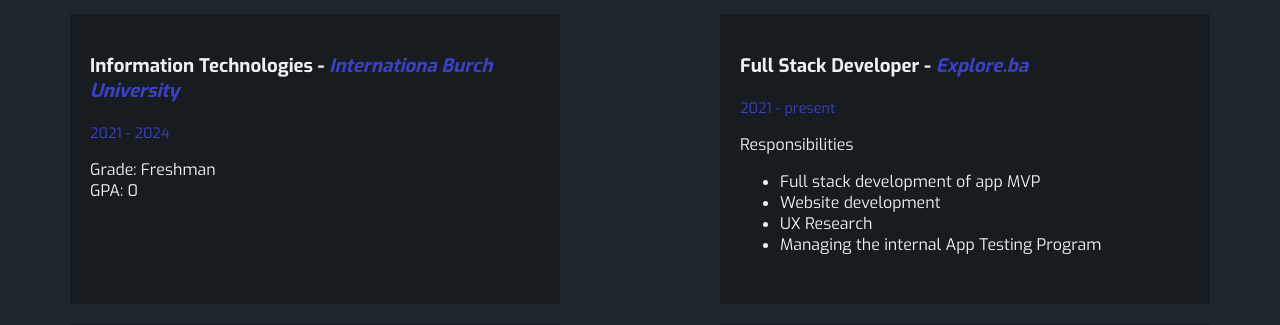
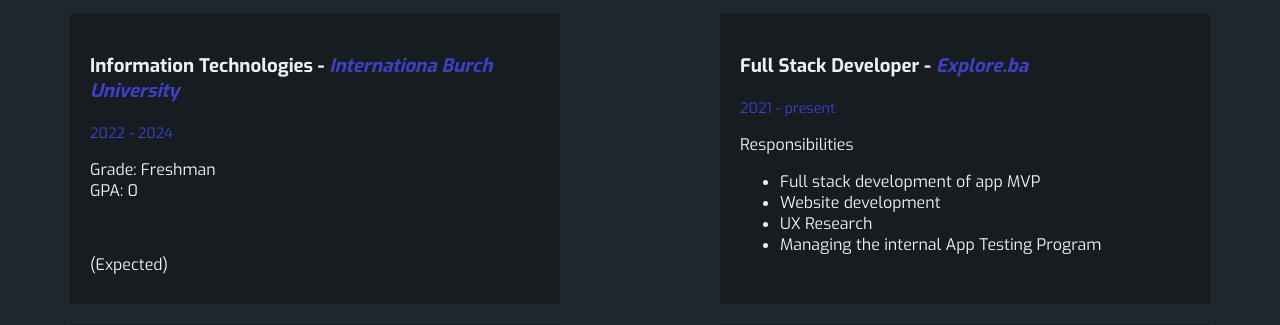
Before and after one commit to Nefiich/portfolio, a React (Create React App) app: page / in a window 1280 px wide. Shown: the part 1980-2305 px from the top of the page. Built offline with nearby package versions, Linux system fonts and the light colour scheme; no server answers.

Commit message:
Edited education

```diff
--- a/src/components/main.js
+++ b/src/components/main.js
@@ -96,7 +96,7 @@ useEffect(() => {
           <div className="education">
             <h1 className="">Education</h1>
             <div className="experience-cards">
-              <ExperienceCard title1="Information Technologies" title2="Internationa Burch University" year="2021 - 2024" desc={<p>Grade: Freshman <br/>GPA: 0</p>}/>
+              <ExperienceCard title1="Information Technologies" title2="Internationa Burch University" year="2022 - 2024" desc={<><p>Grade: Freshman <br/>GPA: 0</p><br/> <p>(Expected)</p></>}/>
               <ExperienceCard title1="High School" title2="Gimnazija 'Gmnazija Muhsin Rizvić'" year="2017 - 2021" desc={<p>GPA: 3.8 / 4.0</p>}/>
             </div>
           </div>
```
